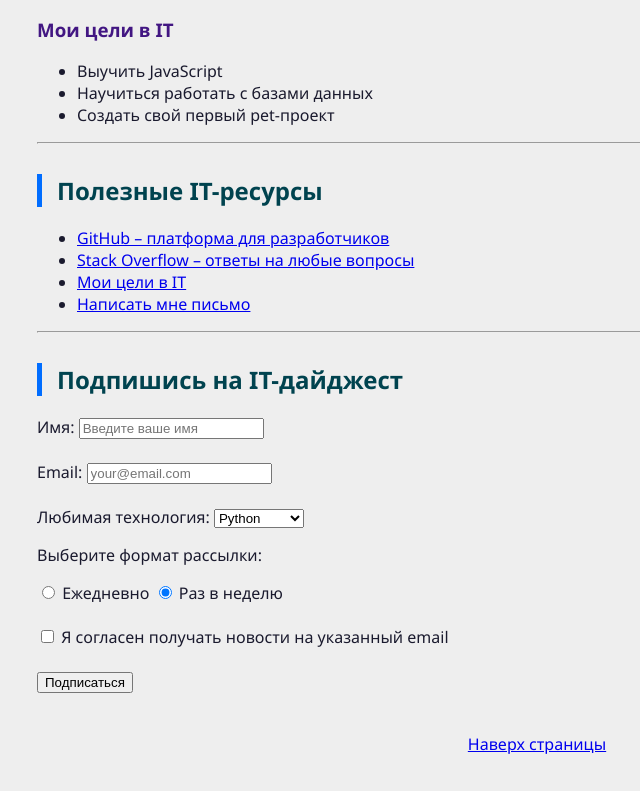
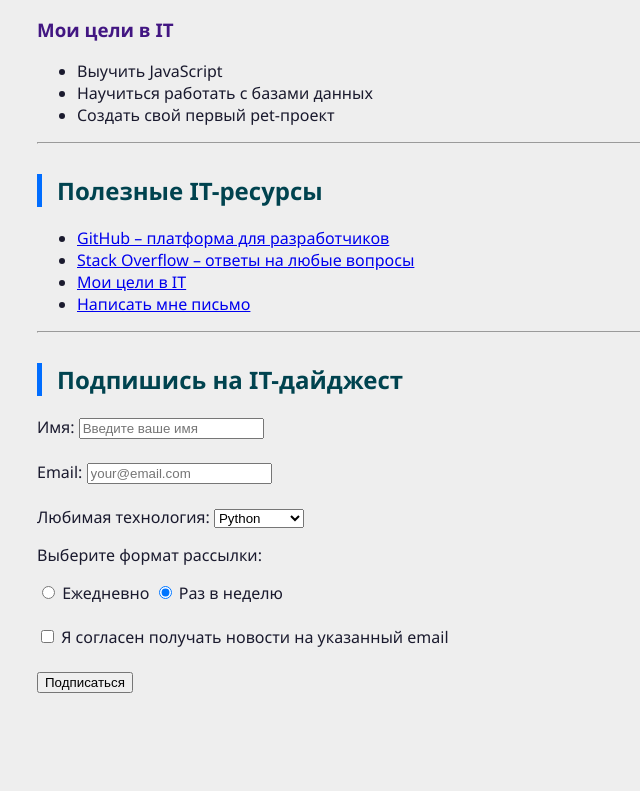
Before and after one commit to arinaaakk/my_it_blog, a plain HTML site: page index.html in a window 1280 px wide. Shown: the part 3220-4011 px from the top of the page, without its empty margins (103-743 px from the left). After the commit the page ends 3933 px from the top, so only its background shows below. Drawn offline with Linux system fonts and the light colour scheme.

Commit message:
Update index.html
ошиблась

```diff
--- a/index.html
+++ b/index.html
@@ -8,7 +8,6 @@
     <link rel="stylesheet" href="styles/style.css">
 </head>
 <body>
-    <a id="top"></a>
     <div>
         <h1 style="display:flex;align-items:center;justify-content:center;gap:5px;"><img src="icon site 50x50.png" alt=""> Мой IT-блог</h1>
     </div>
@@ -215,9 +214,6 @@
     <br><br>
     <button type="submit">Подписаться</button>
 </form>
-<p style="text-align: center; margin-top: 40px;">
-    <a href="#top" class="up-button"> Наверх страницы </a>
-</p>
 </body>
 </html>
 <!-- Чем отличается #special-card от .card в CSS?
```
